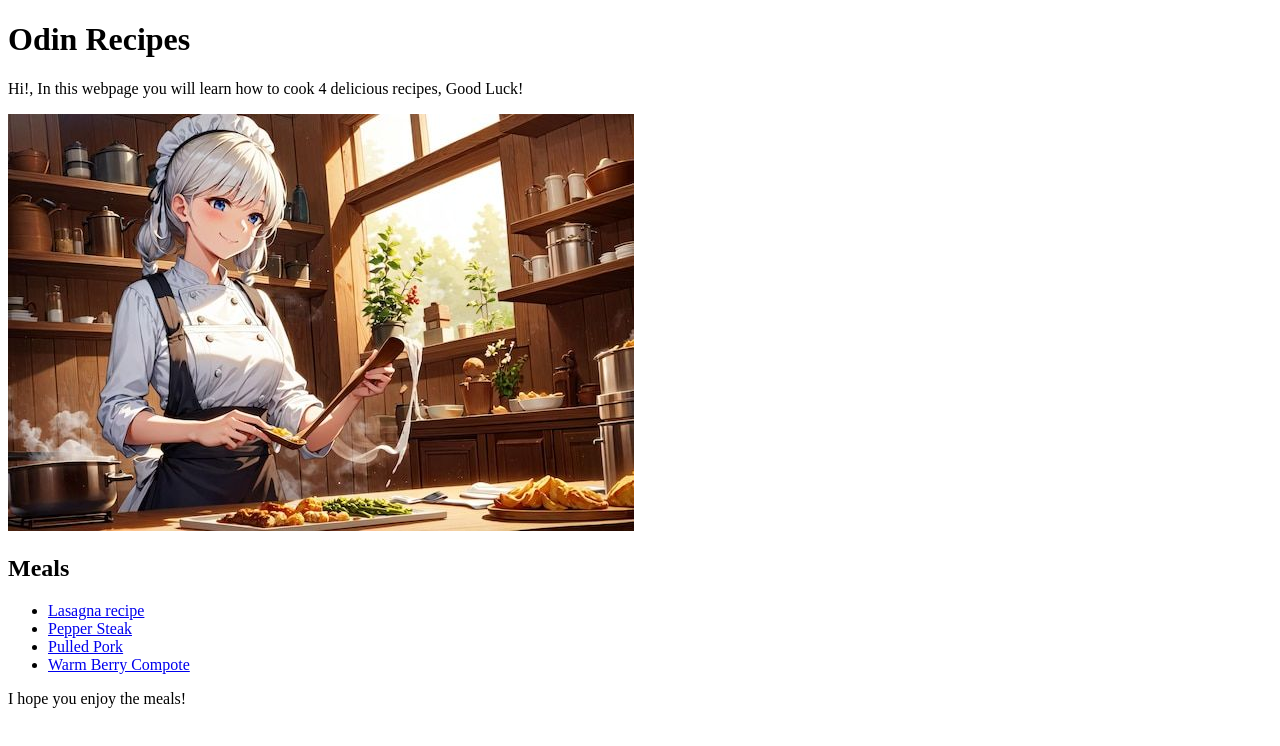
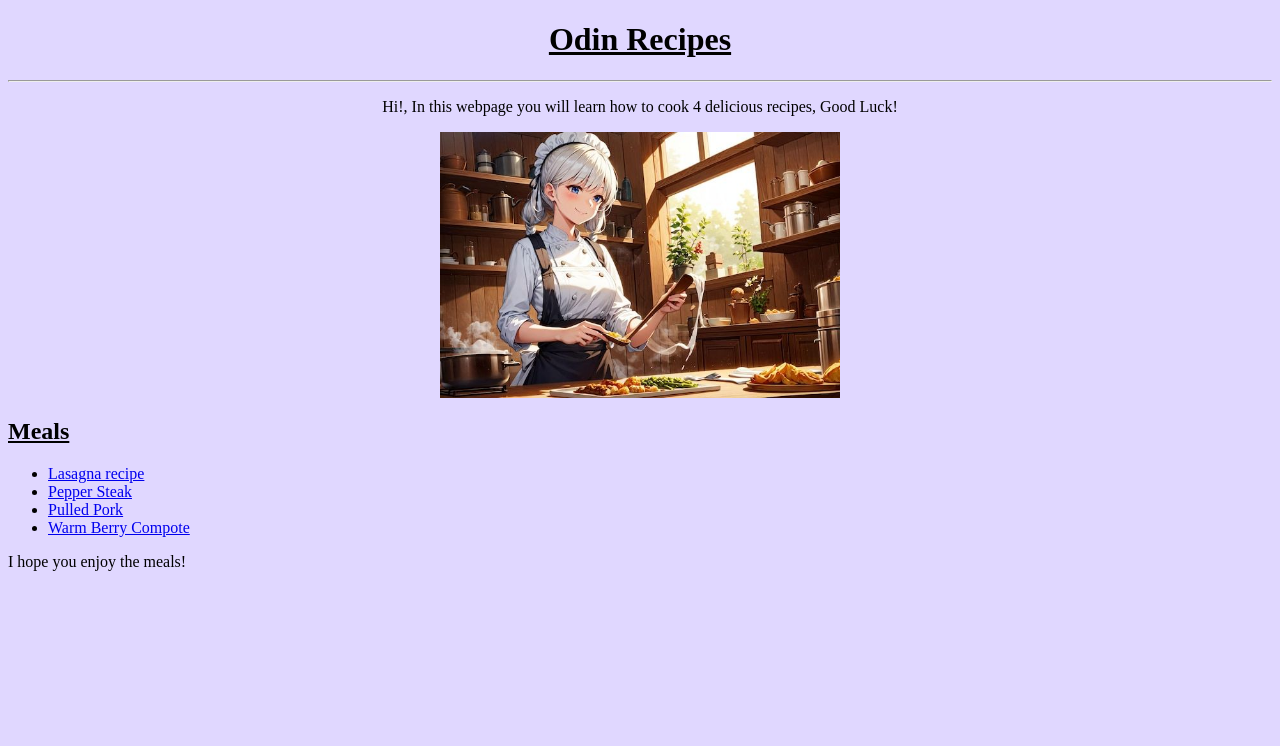
Before and after one commit to Piioni/odin-recipes, a plain HTML site: page index.html in a window 1280 px wide. Drawn offline with Linux system fonts and the light colour scheme.

Commit message:
Add a little of css

```diff
--- a/index.html
+++ b/index.html
@@ -4,19 +4,21 @@
     <head>
         <meta charset="UTF-8">
         <title>Odin Recipes</title>
+        <link rel="stylesheet" href="./styles.css">
     </head>
     <body>
         <h1>Odin Recipes</h1>
+        <hr>
 
-        <p>Hi!, In this webpage you will learn how to cook 4 delicious recipes, Good Luck!</p>
+        <p class="introduction">Hi!, In this webpage you will learn how to cook 4 delicious recipes, Good Luck!</p>
         <img src="./images/Cocinera.jpg">
 
-        <h2>Meals</h2>
-            <ul>
-                <li><a href="./recipes/lasagna.html" target="_blank" rel="noopener">Lasagna recipe</a></li>
-                <li><a href="./recipes/pepper_steak.html" target="_blank" rel="noopener">Pepper Steak</a></li>
-                <li><a href="./recipes/pulled_pork.html" target="_blank" rel="noopener">Pulled Pork</a></li>
-                <li><a href="./recipes/warm_berry_compote.html" target="_blank" rel="noopener">Warm Berry Compote</a></li>
+        <h2 class="header">Meals</h2>
+            <ul class="links">
+                <li class="recipe"><a href="./recipes/lasagna.html" target="_blank" rel="noopener">Lasagna recipe</a></li>
+                <li class="recipe"><a href="./recipes/pepper_steak.html" target="_blank" rel="noopener">Pepper Steak</a></li>
+                <li class="recipe"><a href="./recipes/pulled_pork.html" target="_blank" rel="noopener">Pulled Pork</a></li>
+                <li class="recipe"><a href="./recipes/warm_berry_compote.html" target="_blank" rel="noopener">Warm Berry Compote</a></li>
             </ul>
 
         <p>I hope you enjoy the meals!</p>
--- /dev/null
+++ b/styles.css
@@ -0,0 +1,24 @@
+* {
+    background-color: #E0D7FF;
+}
+
+.introduction {
+    text-align: center;
+}
+
+img {
+    width: 400px;
+    height: auto;
+    display: block;
+    margin-left: auto;
+    margin-right: auto;
+}
+
+h1 {
+    text-align: center;
+    text-decoration: underline;
+}
+
+h2 {
+    text-decoration: underline;
+}
```
Also changed, not shown: recipes/lasagna.html (+8 -2 lines), recipes/pepper_steak.html (+8 -2 lines), recipes/pulled_pork.html (+8 -2 lines), recipes/warm_berry_compote.html (+8 -1 lines).
